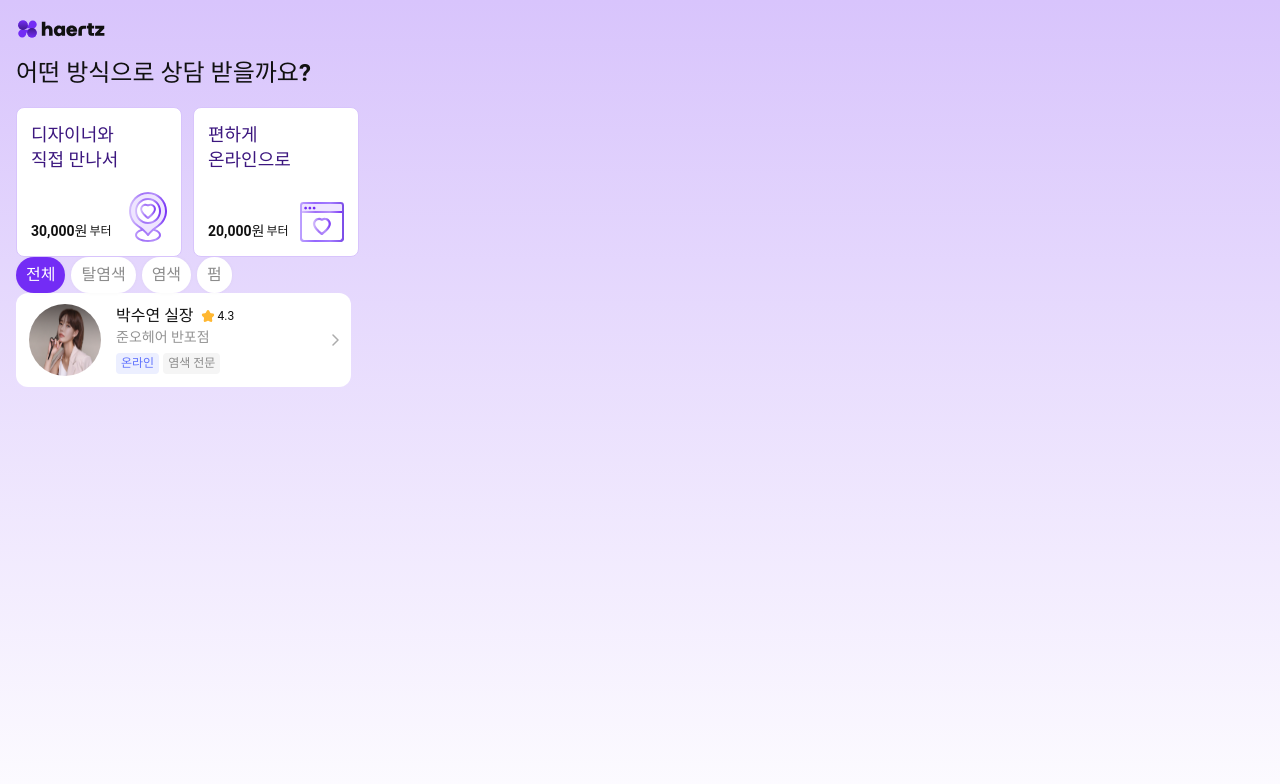
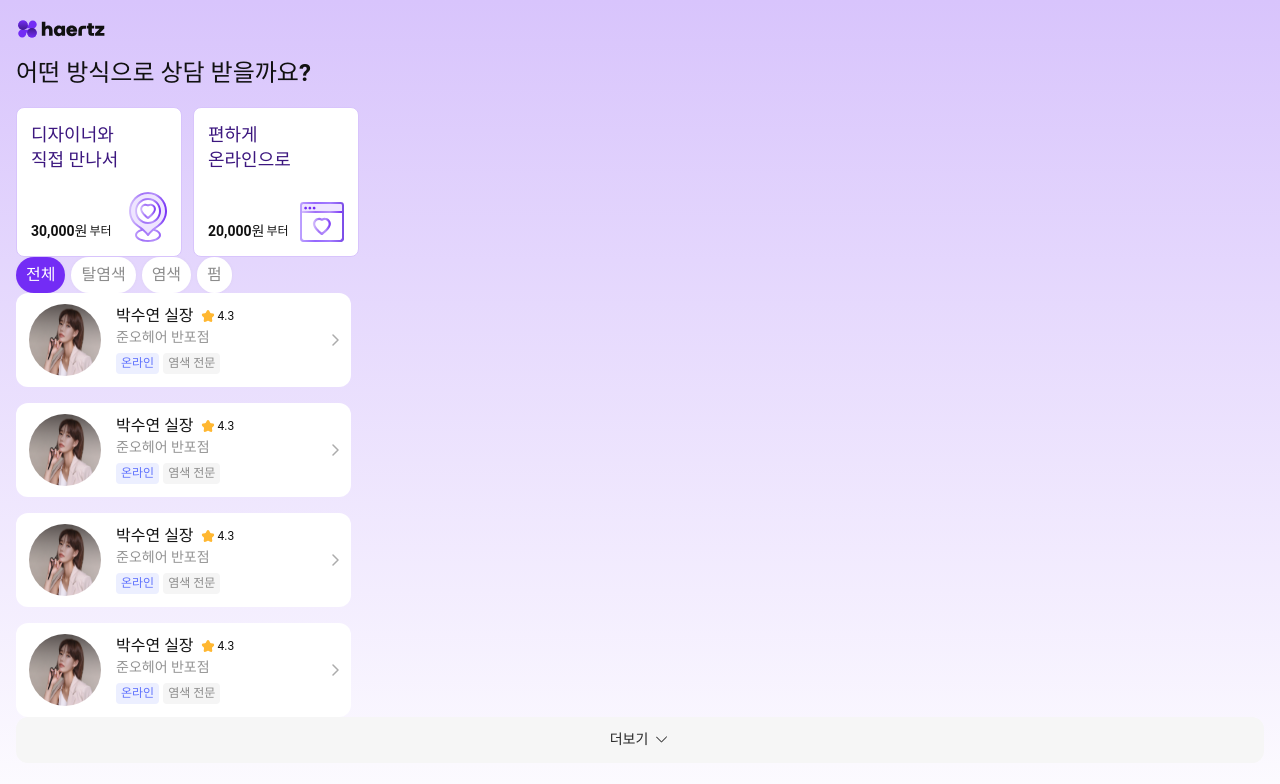
Before and after one commit to doan312/FE, a React (Vite) app: page / in a window 1280 px wide. Shown: the top 784 px of the page. Built offline with nearby package versions, Linux system fonts and the light colour scheme.

Commit message:
design: 버튼 컴포넌트

```diff
--- /dev/null
+++ b/src/components/home/Button.tsx
@@ -0,0 +1,10 @@
+import ArrowIcon from '../../../public/img/arrow-down.svg'
+
+export default function Button() {
+    return (
+        <div className='h-46 flex w-full items-center justify-center gap-5 rounded-12 bg-[#f6f6f6] px-12 py-10'>
+            <span className='text-body2 text-gray-1000'>더보기</span>
+            <img src={ArrowIcon} alt='화살표 아이콘' className='px-3 pb-5' />
+        </div>
+    )
+}
--- a/src/pages/Home.tsx
+++ b/src/pages/Home.tsx
@@ -5,6 +5,7 @@ import Logo from '../components/home/Logo'
 import MethodSelectionCard from '../components/home/MethodSelectionCard'
 import Chip from '../components/home/Chip'
 import DesignerCard from '../components/home/DesignerCard'
+import Button from '../components/home/Button'
 
 const Home: React.FC = () => {
     return (
@@ -23,7 +24,13 @@ const Home: React.FC = () => {
                 <Chip value='염색'></Chip>
                 <Chip value='펌'></Chip>
             </div>
-            <DesignerCard />
+            <div className='flex flex-col gap-16'>
+                <DesignerCard />
+                <DesignerCard />
+                <DesignerCard />
+                <DesignerCard />
+            </div>
+            <Button />
         </div>
     )
 }
```
Also changed, not shown: public/img/arrow-down.svg (added).
